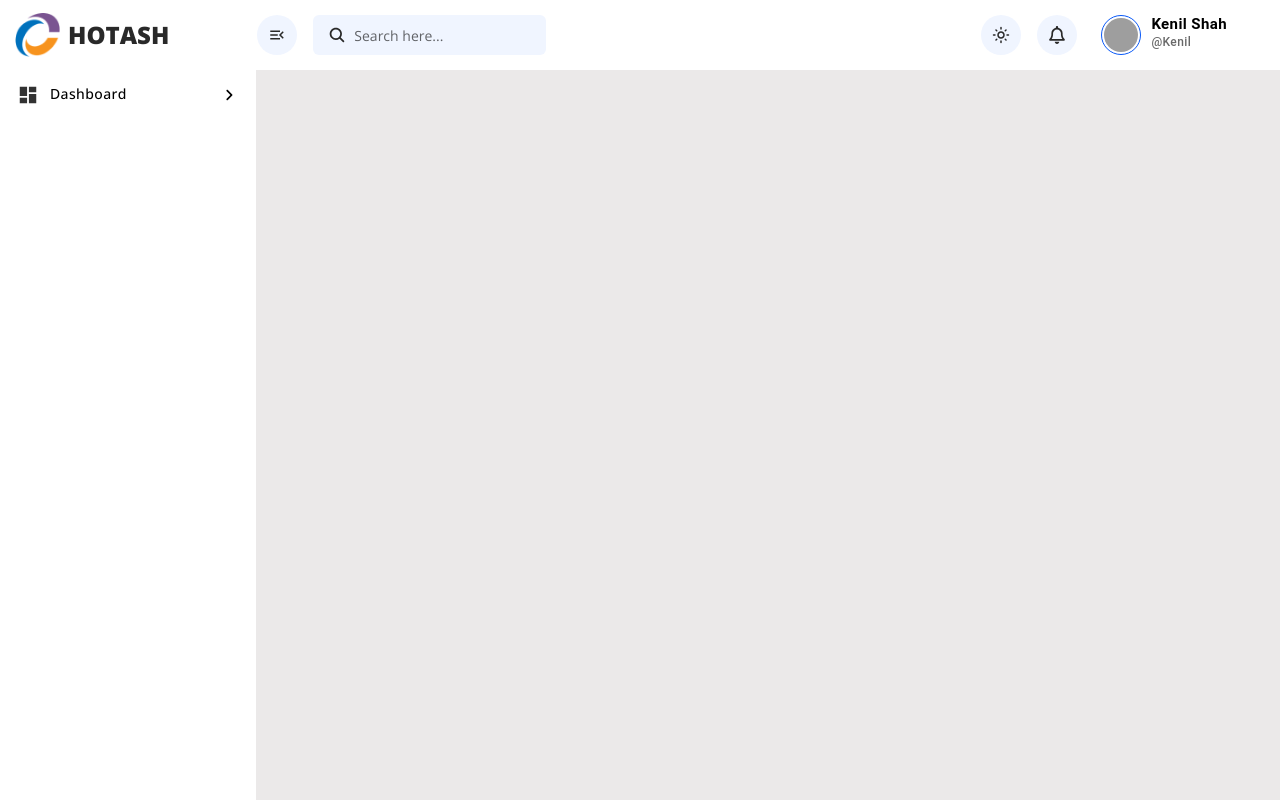
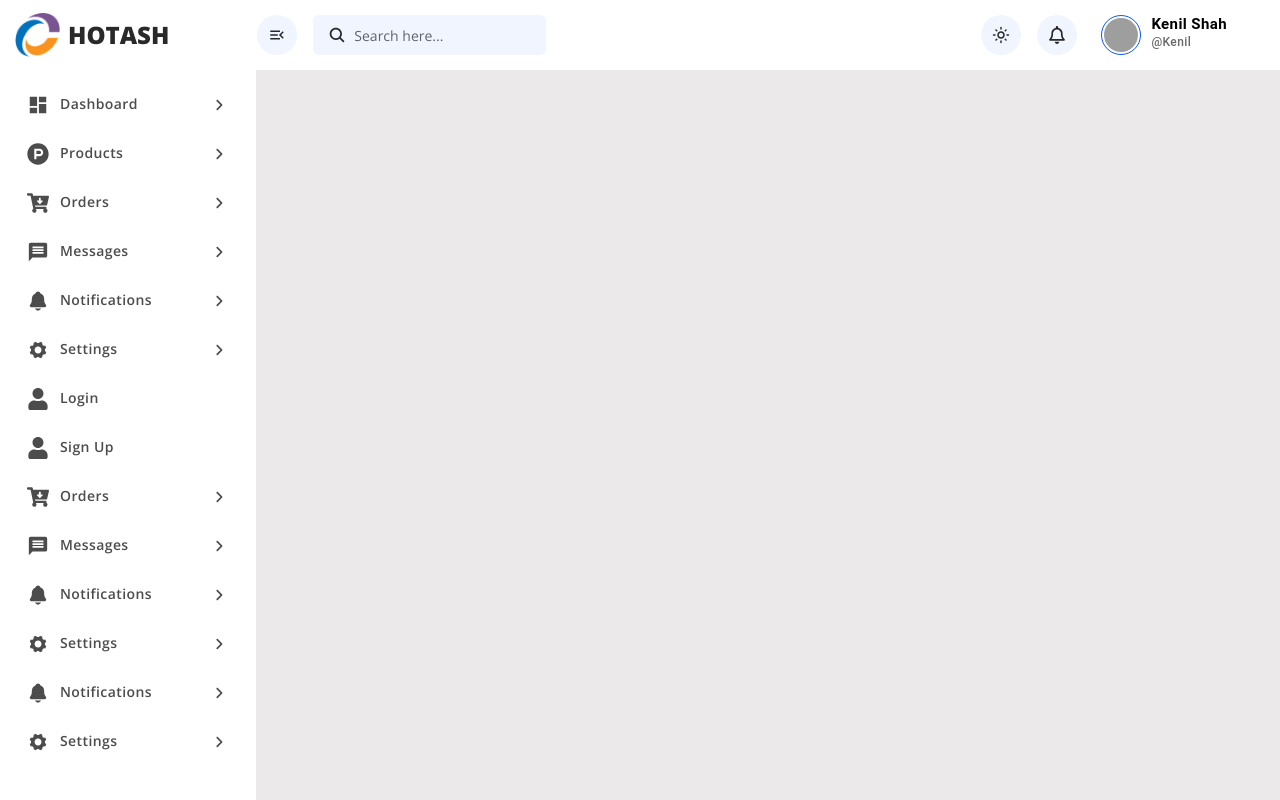
Before and after one commit to shahkenil01/Admin-Dashboard, a React (Create React App) app: page / in a window 1280 px wide. Built offline with nearby package versions, Linux system fonts and the light colour scheme; grey boxes are pictures that could not be loaded.

Commit message:
Quick update

```diff
--- a/src/App.css
+++ b/src/App.css
@@ -174,24 +174,40 @@ header button.rounded-circle:hover svg{
 .main .sidebarWrapper .sidebar{
   width: 20%;
   height: 100vh;
+  max-height: calc(100% - 40px);
   position: fixed;
   top: 70px;
   left: 0px;
-  background: #fff;}
+  background: #fff;
+  overflow-y: scroll;
+  overflow-x: hidden;
+  padding-bottom: 40px;}
+.main .sidebarWrapper .sidebar::-webkit-scrollbar{
+  width: 3px !important;}
+.main .sidebarWrapper .sidebar::-webkit-scrollbar-thumb{
+  background: transparent;}
+.main .sidebarWrapper:hover .sidebar::-webkit-scrollbar{
+  background: #0858f7;}
 
 .main .sidebarWrapper .sidebar ul{
-  margin-bottom: 0px;}
+  margin-bottom: 0px;
+  padding: 10px 15px;}
 .main .sidebarWrapper .sidebar ul li{
   list-style: none;}
 .main .sidebarWrapper .sidebar ul li button{
-  color: #000;
+  color: rgba(0,0,0,0.7) !important;
   text-align: left;
   justify-content: left;
-  border-radius: 0px !important;
-  padding: 12px 15px;
+  border-radius: 10px;
+  padding: 12px 10px;
   align-items: center;
   text-transform: capitalize;
+  font-weight: 600 !important;
   font-family: "Open Sans", sans-serif;}
+.main .sidebarWrapper .sidebar ul li button:hover{
+  background: #f1f1f1;}
+.main .sidebarWrapper .sidebar ul li button *{
+  color: rgba(0,0,0,0.7) !important;}
 .main .sidebarWrapper .sidebar ul li button .icon{
   display: flex;
   align-items: center;
@@ -200,8 +216,6 @@ header button.rounded-circle:hover svg{
   height: 25px;
   margin-right: 10px;}
 .main .sidebarWrapper .sidebar ul li button .icon svg{
-  color: #000;
-  opacity: 0.8;
   font-size: 22px;}
 .main .sidebarWrapper .sidebar ul li button .arrow{
   margin-left: auto;
--- a/src/components/Sidebar/index.js
+++ b/src/components/Sidebar/index.js
@@ -1,6 +1,14 @@
 import Button from '@mui/material/Button';
 import { MdDashboard } from "react-icons/md";
 import { FaAngleRight } from "react-icons/fa6";
+import { FaProductHunt } from "react-icons/fa6";
+import { FaCartArrowDown } from "react-icons/fa";
+import { MdMessage } from "react-icons/md";
+import { IoNotifications } from "react-icons/io5";
+import { IoIosSettings } from "react-icons/io";
+import { FaUser } from "react-icons/fa";
+import { FaUserFriends } from "react-icons/fa";
+import { Link } from 'react-router-dom';
 
 const Sidebar = () => {
   return(
@@ -8,11 +16,128 @@ const Sidebar = () => {
       <div className="sidebar">
         <ul>
           <li>
+            <Link to="/">
             <Button className='w-100'>
               <span className='icon'><MdDashboard/></span>
                 Dashboard
               <span className='arrow'><FaAngleRight/></span>
             </Button>
+            </Link>
+          </li>
+          <li>
+            <Link to="/">
+            <Button className='w-100'>
+              <span className='icon'><FaProductHunt/></span>
+                Products
+              <span className='arrow'><FaAngleRight/></span>
+            </Button>
+            </Link>
+          </li>
+          <li>
+            <Link to="/">
+            <Button className='w-100'>
+              <span className='icon'><FaCartArrowDown/></span>
+                Orders
+              <span className='arrow'><FaAngleRight/></span>
+            </Button>
+            </Link>
+          </li>
+          <li>
+            <Link to="/">
+            <Button className='w-100'>
+              <span className='icon'><MdMessage/></span>
+                Messages
+              <span className='arrow'><FaAngleRight/></span>
+            </Button>
+            </Link>
+          </li>
+          <li>
+            <Link to="/">
+            <Button className='w-100'>
+              <span className='icon'><IoNotifications/></span>
+                Notifications
+              <span className='arrow'><FaAngleRight/></span>
+            </Button>
+            </Link>
+          </li>
+          <li>
+            <Link to="/">
+            <Button className='w-100'>
+              <span className='icon'><IoIosSettings/></span>
+                Settings
+              <span className='arrow'><FaAngleRight/></span>
+            </Button>
+            </Link>
+          </li>
+          <li>
+            <Link to="/">
+            <Button className='w-100'>
+              <span className='icon'><FaUser/></span>
+                Login
+            </Button>
+            </Link>
+          </li>
+          <li>
+            <Link to="/">
+            <Button className='w-100'>
+              <span className='icon'><FaUser/></span>
+                Sign Up
+            </Button>
+            </Link>
+          </li>
+          <li>
+            <Link to="/">
+            <Button className='w-100'>
+              <span className='icon'><FaCartArrowDown/></span>
+                Orders
+              <span className='arrow'><FaAngleRight/></span>
+            </Button>
+            </Link>
+          </li>
+          <li>
+            <Link to="/">
+            <Button className='w-100'>
+              <span className='icon'><MdMessage/></span>
+                Messages
+              <span className='arrow'><FaAngleRight/></span>
+            </Button>
+            </Link>
+          </li>
+          <li>
+            <Link to="/">
+            <Button className='w-100'>
+              <span className='icon'><IoNotifications/></span>
+                Notifications
+              <span className='arrow'><FaAngleRight/></span>
+            </Button>
+            </Link>
+          </li>
+          <li>
+            <Link to="/">
+            <Button className='w-100'>
+              <span className='icon'><IoIosSettings/></span>
+                Settings
+              <span className='arrow'><FaAngleRight/></span>
+            </Button>
+            </Link>
+          </li>
+          <li>
+            <Link to="/">
+            <Button className='w-100'>
+              <span className='icon'><IoNotifications/></span>
+                Notifications
+              <span className='arrow'><FaAngleRight/></span>
+            </Button>
+            </Link>
+          </li>
+          <li>
+            <Link to="/">
+            <Button className='w-100'>
+              <span className='icon'><IoIosSettings/></span>
+                Settings
+              <span className='arrow'><FaAngleRight/></span>
+            </Button>
+            </Link>
           </li>
         </ul>
       </div>
```
